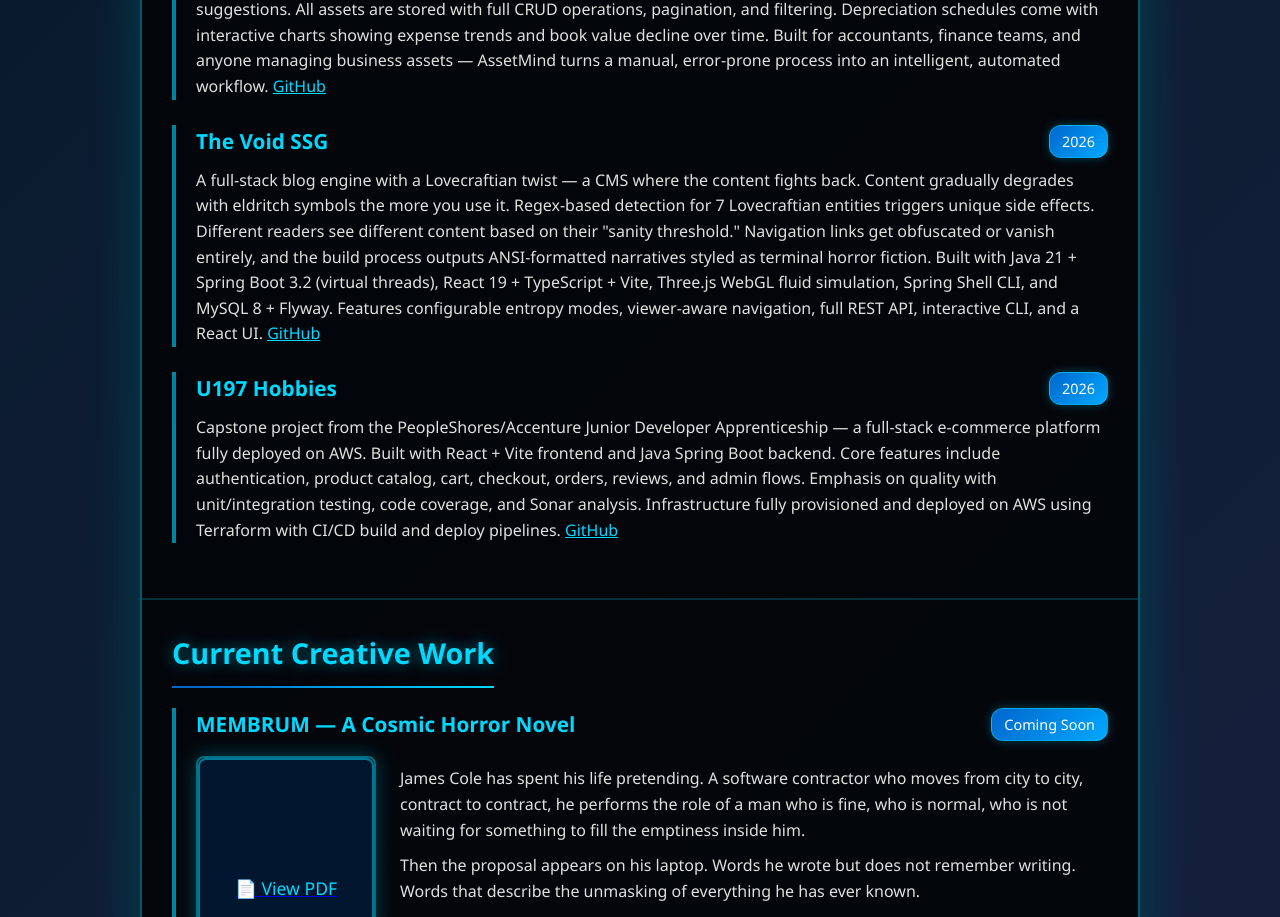
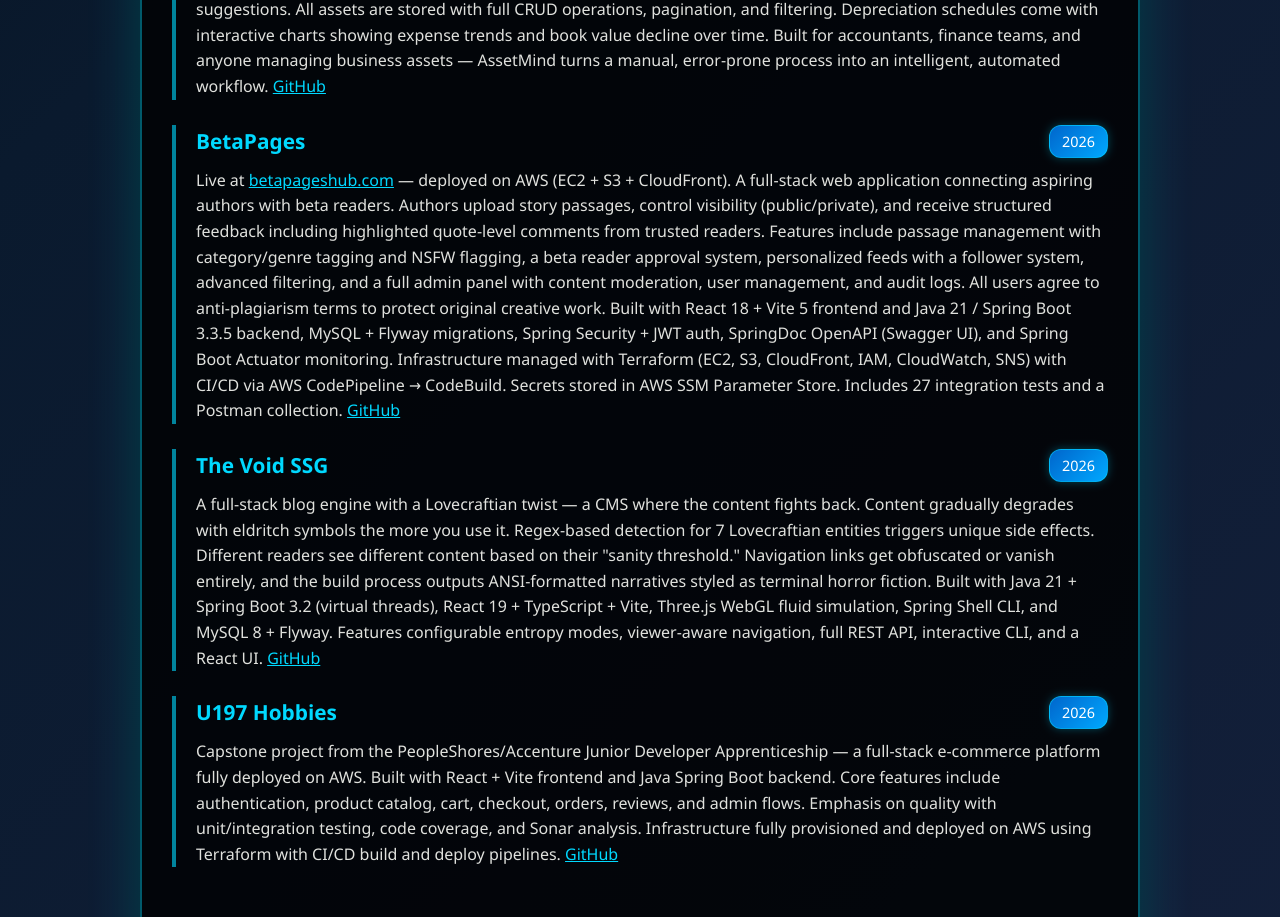
Before and after one commit to nicholasmathias197/Resume, a React (Vite) app in the folder resume-react/: page / in a window 1280 px wide. Shown: the part 2716-3633 px from the top of the page. Built offline with nearby package versions, Linux system fonts and the light colour scheme.

Commit message:
Project Update

```diff
--- a/resume-react/src/components/Projects.jsx
+++ b/resume-react/src/components/Projects.jsx
@@ -45,6 +45,29 @@
 
       <div className="entry">
         <div className="entry-header">
+          <div className="entry-title">BetaPages</div>
+          <div className="entry-date">2026</div>
+        </div>
+        <p className="entry-description">
+          Live at{' '}
+          <a href="https://betapageshub.com" target="_blank" rel="noopener noreferrer" style={{ color: '#00d9ff' }}>betapageshub.com</a>{' '}
+          — deployed on AWS (EC2 + S3 + CloudFront). A full-stack web application connecting aspiring
+          authors with beta readers. Authors upload story passages, control visibility (public/private),
+          and receive structured feedback including highlighted quote-level comments from trusted readers.
+          Features include passage management with category/genre tagging and NSFW flagging, a beta reader
+          approval system, personalized feeds with a follower system, advanced filtering, and a full admin
+          panel with content moderation, user management, and audit logs. All users agree to anti-plagiarism
+          terms to protect original creative work. Built with React 18 + Vite 5 frontend and Java 21 /
+          Spring Boot 3.3.5 backend, MySQL + Flyway migrations, Spring Security + JWT auth, SpringDoc
+          OpenAPI (Swagger UI), and Spring Boot Actuator monitoring. Infrastructure managed with Terraform
+          (EC2, S3, CloudFront, IAM, CloudWatch, SNS) with CI/CD via AWS CodePipeline → CodeBuild.
+          Secrets stored in AWS SSM Parameter Store. Includes 27 integration tests and a Postman collection.{' '}
+          <a href="https://github.com/nicholasmathias197/BetaPages" target="_blank" rel="noopener noreferrer" style={{ color: '#00d9ff' }}>GitHub</a>
+        </p>
+      </div>
+
+      <div className="entry">
+        <div className="entry-header">
           <div className="entry-title">The Void SSG</div>
           <div className="entry-date">2026</div>
         </div>
```
Also changed, not shown: 1 other file (tests, documents, lock files or other folders).
